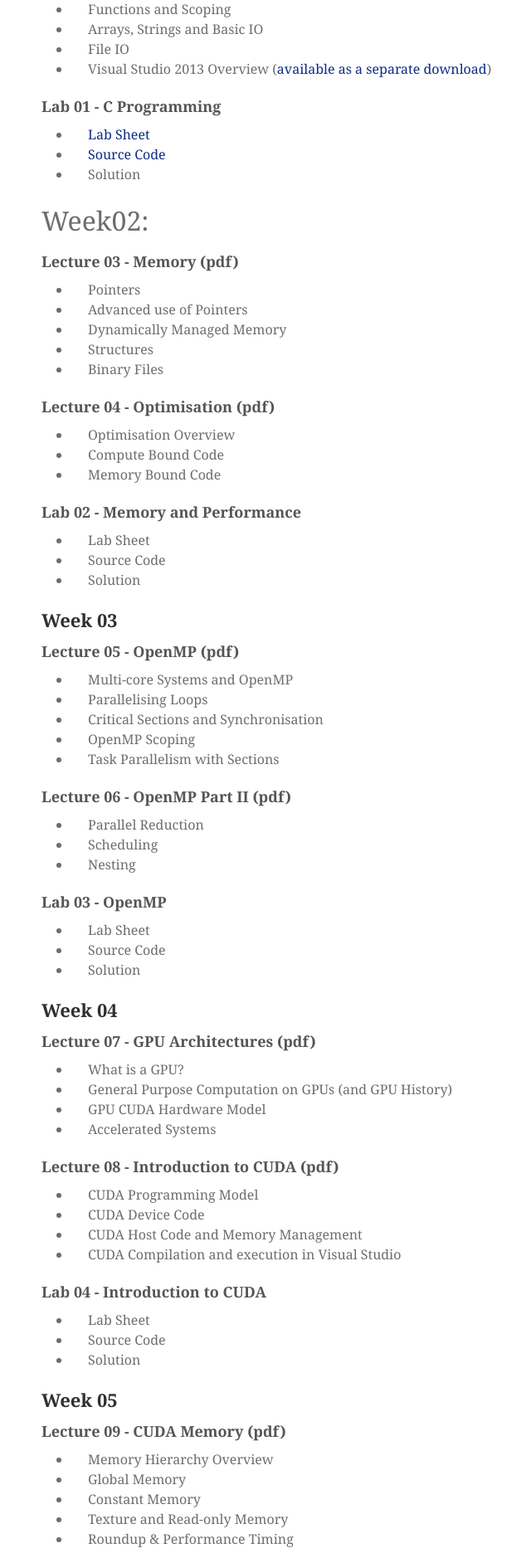
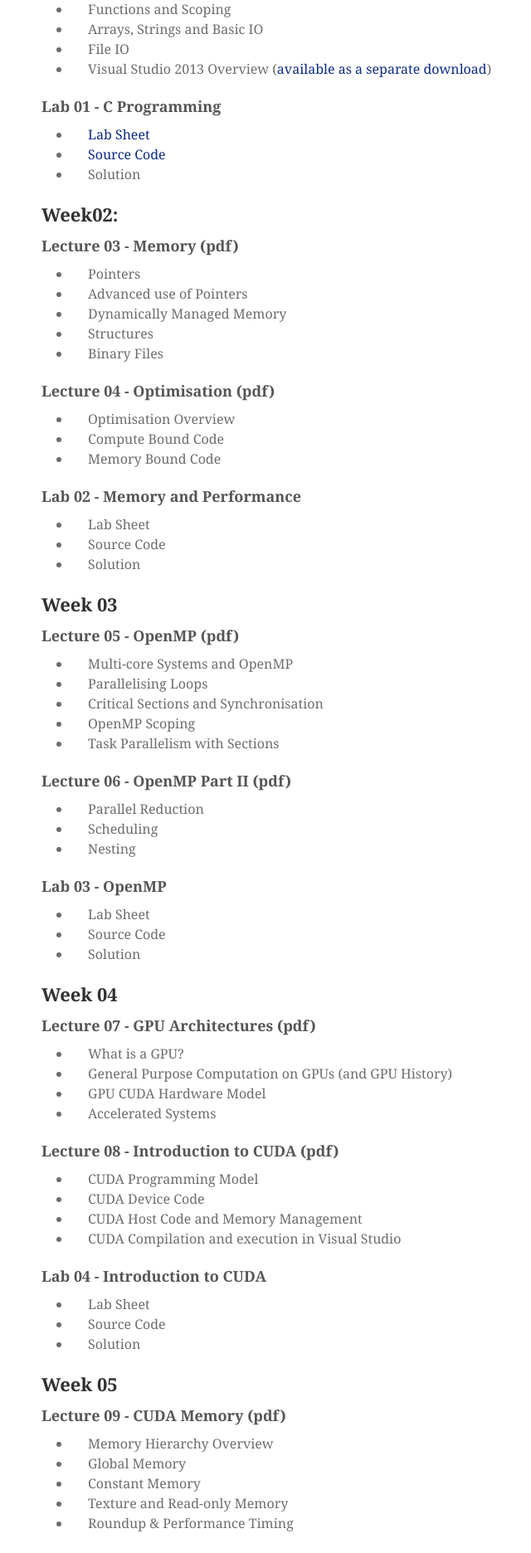
Before and after one commit to mondus/mondus.github.io, a Jekyll site: the page built from teaching/COM4521/index.md, in a window 1280 px wide. Shown: the part 2658-4530 px from the top of the page at 83% size, without its empty margins (190-830 px from the left). Built offline with Jekyll 4.4.1, drawn with Linux system fonts in a browser that asks for light colours; nearby versions of some CDN libraries; some web fonts are replaced.

```diff
--- a/teaching/COM4521/index.md
+++ b/teaching/COM4521/index.md
@@ -72,7 +72,7 @@ A [Google group](https://groups.google.com/a/sheffield.ac.uk/d/forum/com4521-gro
 * [Source Code]()
 * Solution
 
-# Week02:
+## Week02:
 
 ### Lecture 03 - Memory (pdf)
 
```
